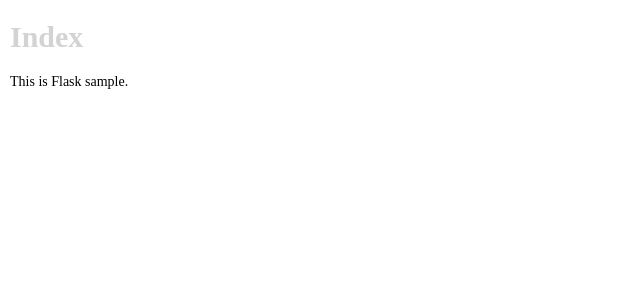
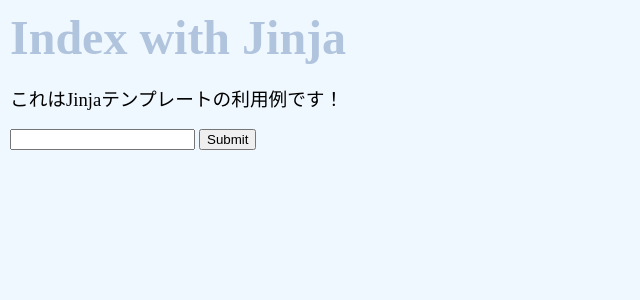
Before and after one commit to nakashi94/FlaskPractice, a Flask app: page / in a window 1280 px wide. Shown: the top 300 px of the page, without its empty margins (0-640 px from the left). Run offline with Flask 2, Linux system fonts and the light colour scheme.

Commit message:
add style.css

```diff
--- a/app.py
+++ b/app.py
@@ -4,7 +4,16 @@
 
 @app.route('/')
 def index():
-    return render_template('index.html')
+    return render_template('index.html', \
+        title="Index with Jinja", \
+        message="これはJinjaテンプレートの利用例です！")
+
+@app.route('/<id>/<password>')
+def index2(id, password):
+    msg = 'id: %s, password: %s' % (id, password)
+    return render_template('index.html', \
+        title="Index with Jinja", \
+        message=msg)
 
 if __name__ == '__main__':
     app.debug = True
--- /dev/null
+++ b/static/style.css
@@ -0,0 +1,14 @@
+body {
+    margin: 10px;
+    background-color: aliceblue;
+}
+
+h1 {
+    color: lightsteelblue;
+    font-size: 36pt;
+    margin: 0px;
+}
+
+p {
+    font-size: 14pt;
+}
--- a/templates/index.html
+++ b/templates/index.html
@@ -3,14 +3,17 @@
 <head>
     <meta charset="UTF-8">
     <title>Index</title>
-    <style>
-        body {margin: 10px;}
-        h1 {color: lightgray; font-size: 30px;}
-        p {font-size: 14px;}
-    </style>
+    <link rel="stylesheet"
+        href="{{url_for('static', filename='style.css')}}">
 </head>
 <body>
-    <h1>Index</h1>
-    <p>This is Flask sample.</p>
+    <h1>{{title}}</h1>
+    <p>{{message}}</p>
+    <div>
+        <form method="post" action="/">
+            <input type="text" name="field">
+            <input type="submit">
+        </form>
+    </div>
 </body>
 </html>
```
